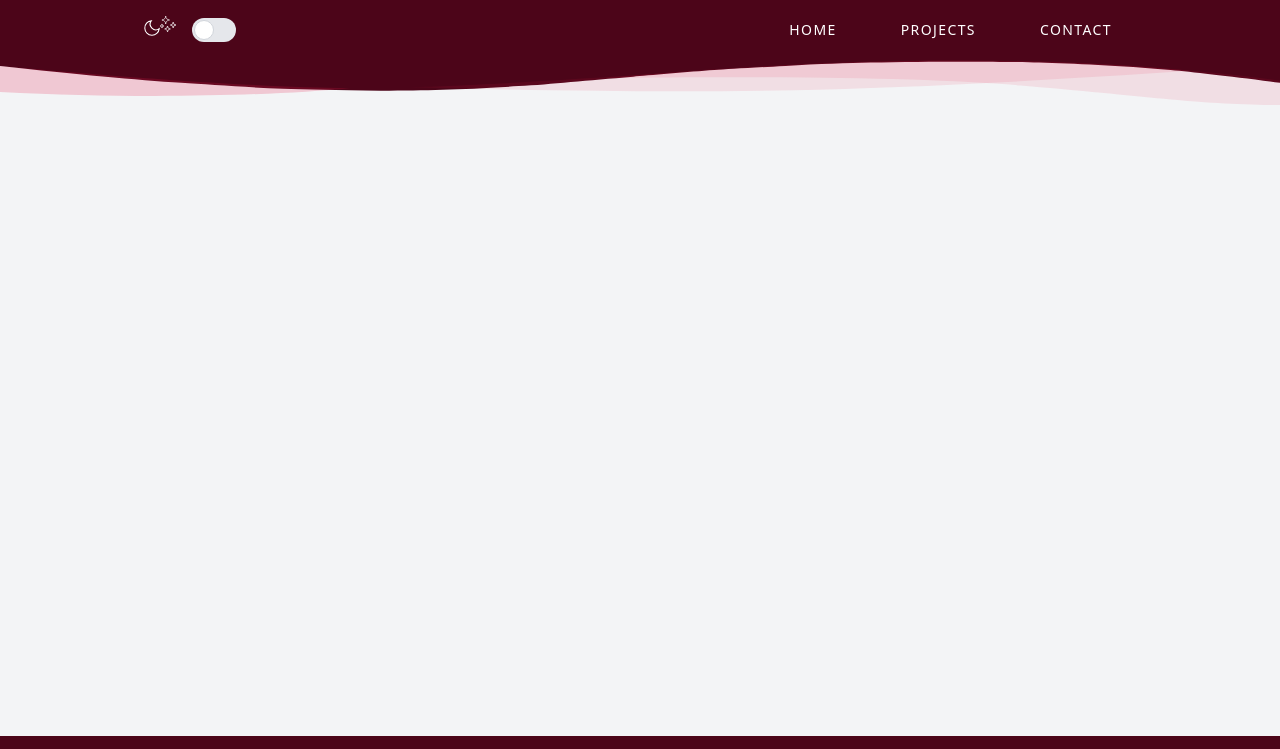
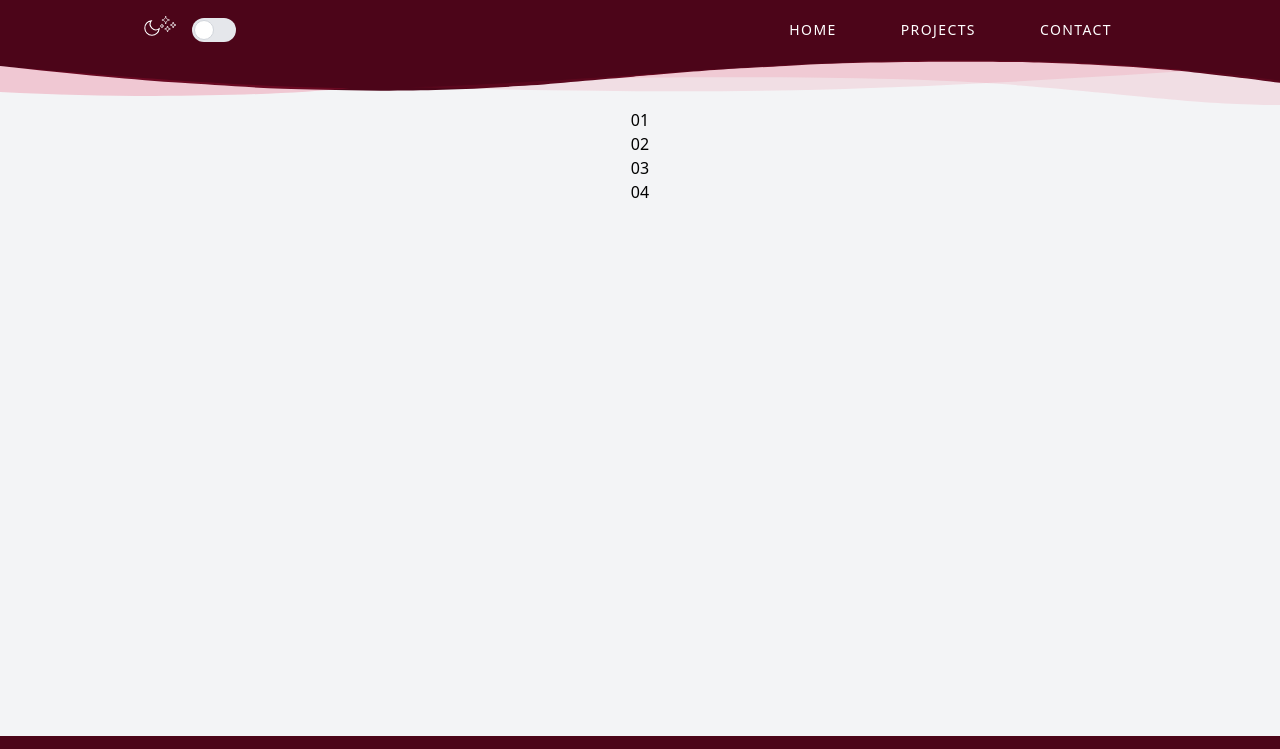
Before and after one commit to jamesworden/james-worden-portfolio, a Gatsby site: page /projects in a window 1280 px wide. Shown: the top 749 px of the page. Built offline with nearby package versions, Linux system fonts and the light colour scheme; Gatsby itself is replaced by a stand-in of ours.

Commit message:
Project card basics layed out

```diff
--- a/src/components/layout.tsx
+++ b/src/components/layout.tsx
@@ -4,13 +4,13 @@ import { Navbar } from './navbar';
 import { motion } from 'framer-motion';
 import { TRANSITION_DURATION_MS } from '../constants';
 
-export interface ILayoutPageProps {
+export interface LayoutProps {
 	children: JSX.Element | JSX.Element[];
 	contactSectionId?: string;
 	onAnimationComplete?: () => void;
 }
 
-export const Layout: React.FC<ILayoutPageProps> = ({
+export const Layout: React.FC<LayoutProps> = ({
 	children,
 	contactSectionId,
 	onAnimationComplete,
@@ -20,6 +20,7 @@ export const Layout: React.FC<ILayoutPageProps> = ({
 			<Navbar contactSectionId={contactSectionId}></Navbar>
 
 			<motion.main
+				className='h-full w-full grow flex flex-col justify-between'
 				onAnimationComplete={onAnimationComplete}
 				initial={{ opacity: 0, x: -100 }}
 				animate={{ opacity: 1, x: 0 }}
@@ -30,7 +31,7 @@ export const Layout: React.FC<ILayoutPageProps> = ({
 					duration: TRANSITION_DURATION_MS,
 				}}
 			>
-				<div className='m-auto max-w-screen-lg flex flex-col px-4 relative grow-1'>
+				<div className='m-auto max-w-screen-lg flex flex-col px-4 relative grow'>
 					{children}
 				</div>
 
--- /dev/null
+++ b/src/components/project-card.tsx
@@ -0,0 +1,10 @@
+import * as React from 'react';
+import { IProjectCard } from '../data/project-cards';
+
+export interface ProjectCardProps {
+	projectCard: IProjectCard;
+}
+
+export const ProjectCard: React.FC<ProjectCardProps> = ({ projectCard }) => {
+	return <div className='w-full'>{projectCard.displayNumber}</div>;
+};
--- /dev/null
+++ b/src/data/project-cards.ts
@@ -0,0 +1,106 @@
+import bobWordenThumbnail from '../images/bob-worden-thumbnail.png';
+import jamesWordenResearchThumbnail from '../images/james-worden-research-thumbnail.png';
+import harvardOfQueensThumbnail from '../images/harvard-of-queens-thumbnail.png';
+import chessOfCardsThumbnail from '../images/chess-of-cards-thumbnail.png';
+
+interface ProjectCardButton {
+	websiteUrl: string;
+	displayText: string;
+	buttonClassName: string;
+}
+
+export interface IProjectCard {
+	displayNumber: string;
+	technologyBadges: string[];
+	displayWebsiteUrl: string;
+	displayDate: string;
+	description: string;
+	image: any;
+	buttons: ProjectCardButton[];
+	githubUrl?: string;
+}
+
+export const projectCards: IProjectCard[] = [
+	{
+		displayNumber: '01',
+		description:
+			"A website I made for my father who is an attorney; I made use of gatsby's dynamic page rendering to output blog posts using data from his external wordpress instance.",
+		displayDate: 'December 2020',
+		displayWebsiteUrl: 'bobworden.com',
+		image: bobWordenThumbnail,
+		technologyBadges: [
+			'React',
+			'Gatsby',
+			'TypeScript',
+			'CSS',
+			'Wordpress',
+			'Plesk',
+			'Digital Ocean',
+			'Netlify',
+		],
+		buttons: [
+			{
+				websiteUrl: 'https://www.bobworden.com/',
+				buttonClassName: '',
+				displayText: 'Show Me',
+			},
+		],
+		githubUrl: 'https://github.com/jamesworden/bob-worden',
+	},
+	{
+		displayNumber: '02',
+		description:
+			"A tool that I created to assist myself in completing research with Dr. Erald Troja from St. John's University; I was able to aggregate data and statistics using my own API's that were featured in our collaborative research paper.",
+		displayDate: 'March 2021',
+		displayWebsiteUrl: 'research.jamesworden.com',
+		image: jamesWordenResearchThumbnail,
+		technologyBadges: ['React', 'TypeScript', 'CSS', 'Webpack', 'GCP', 'AWS', 'Serverless'],
+		buttons: [
+			{
+				websiteUrl: 'https://research.jamesworden.com/',
+				buttonClassName: '',
+				displayText: 'Show Me',
+			},
+			{
+				websiteUrl:
+					'https://scholar.google.com/citations?view_op=view_citation&hl=en&user=hwqevicAAAAJ&citation_for_view=hwqevicAAAAJ:_kc_bZDykSQC',
+				buttonClassName: '',
+				displayText: 'Research Paper',
+			},
+		],
+		githubUrl: 'https://github.com/jamesworden/jamesworden-research',
+	},
+	{
+		displayNumber: '03',
+		displayWebsiteUrl: 'harvardofqueens.com',
+		description:
+			"Students of St. John's University often refer to their school as the Harvard of Queens. This wordle clone uses a list of bars, buildings, phrases, that many students are familiar with.",
+		displayDate: 'March 2022',
+		image: harvardOfQueensThumbnail,
+		technologyBadges: ['JavaScript', 'HTML', 'CSS', 'Webpack', 'AWS'],
+		buttons: [
+			{
+				websiteUrl: 'https://harvardofqueens.com/',
+				buttonClassName: '',
+				displayText: 'Show Me',
+			},
+		],
+		githubUrl: 'https://github.com/jamesworden/harvard-of-queens-wordle',
+	},
+	{
+		displayNumber: '04',
+		displayWebsiteUrl: 'chessofcards.com',
+		description:
+			'A two player game requiring the strategy of chess and the luck of playing cards. A timer forces players to make moves quickly and effectively.',
+		displayDate: 'October 2022',
+		technologyBadges: ['C#', 'Angular', 'RXJS', 'CSS', 'TypeScript', 'AWS'],
+		image: chessOfCardsThumbnail,
+		buttons: [
+			{
+				displayText: 'Show Me',
+				buttonClassName: '',
+				websiteUrl: 'https://chessofcards.com/',
+			},
+		],
+	},
+];
--- a/src/pages/projects.tsx
+++ b/src/pages/projects.tsx
@@ -1,11 +1,15 @@
 import * as React from 'react';
 import '../styles/global.scss';
 import { Layout } from '../components/layout';
+import { projectCards } from '../data/project-cards';
+import { ProjectCard } from '../components/project-card';
 
 const projectsPage: React.FC<{}> = () => {
 	return (
 		<Layout>
-			<div></div>
+			{projectCards.map((projectCard) => (
+				<ProjectCard projectCard={projectCard}></ProjectCard>
+			))}
 		</Layout>
 	);
 };
```
Also changed, not shown: src/images/bob-worden-thumbnail.png (added), src/images/chess-of-cards-thumbnail.png (added), src/images/harvard-of-queens-thumbnail.png (added), src/images/james-worden-research-thumbnail.png (added).
